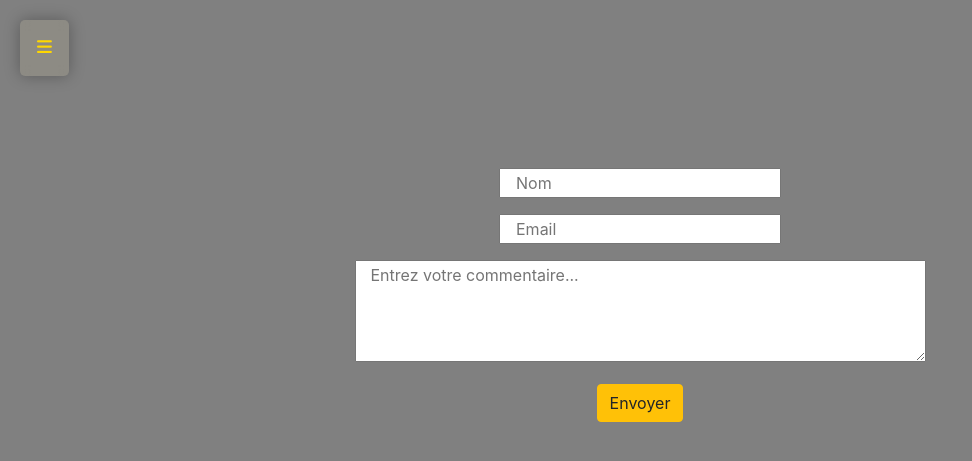
After one commit to emmaleger58/catalogue_alcool, a PHP site: page /contact.php in a window 1280 px wide. The commit adds this page. Shown: the top 461 px of the page, without its empty margins (0-972 px from the left). Run offline with PHP 8.4, Linux system fonts and the light colour scheme; some libraries are stand-ins or nearby versions.

Commit message:
add contact

```diff
--- /dev/null
+++ b/contact.php
@@ -0,0 +1,36 @@
+<?php
+
+include "include/head.php";
+include "form_valid.php";
+include "include/navbar.php";
+?>
+<link rel="stylesheet" href="css/main.css">
+</head>
+<div class="bodyblack container-fluid">
+
+
+  <div class="container d-flex flex-column align-items-center text-light p-4 col-lg-6 col-xs">
+    <form class="form-row d-flex flex-column align-items-center" action="" method="POST">
+
+      <div class="p-2">
+        <input id="nom" class="col" placeholder="Nom" type = "text" name="nom" required pattern="^[A-Za-z '-]+$" maxlength="25">
+
+      </div>
+
+      <div class="p-2">
+        <input id="email" class="col" placeholder="Email" type = "email" name="email" required pattern="^[A-Za-z0-9._%-]+@{1}[A-Za-z0-9.-]+\.{1}[A-Za-z]{2,6}$">
+      </div>
+
+      <div class="p-2">
+        <textarea id="message" class="col" rows="4" cols="60" name="message" placeholder="Entrez votre commentaire..." required></textarea>
+        </div>
+
+        <div class="p-2">
+          <button type="submit" class=" btn btn-warning ">Envoyer</button>
+        </div>
+    </form>
+  </div>
+</div>
+<?php
+
+?>
--- /dev/null
+++ b/form_valid.php
@@ -0,0 +1,42 @@
+<?php
+include "include/config.php";
+
+if (!isset($_POST["nom"]) && !isset($_POST["email"]) && !isset($_POST["message"])){
+
+}
+else {
+  $nom = valid_donnees($_POST["nom"]);
+  $email = valid_donnees($_POST["email"]);
+  $message = valid_donnees($_POST["message"]);
+
+        if (isset($nom) && strlen($nom) <= 20 && preg_match("#^[A-Za-z '-]+$#",$nom) && isset($email) && filter_var($email, FILTER_VALIDATE_EMAIL) && isset($message)){
+
+$to = "y.abran@codeur.online, e.leger@codeur.online, k.nguma@codeur.online";
+$headers = 'From:'.$nom.'<'.$email.'>';
+$subject = "Message de ".$nom."";
+
+            if (mail($to,$subject,$message,$headers)) {
+              echo "
+              <div class='alert alert-primary container text-center' role='alert'>
+                Votre message a bien été envoyé !!
+              </div>";
+
+            }
+            else {
+                echo "Échec de l'envoi de l'email...";
+              }
+
+                }
+        else {
+          // header('Location : contact.php');
+          echo "erreur";
+
+        }
+}
+        function valid_donnees($donnees){
+            $donnees = trim($donnees);
+            $donnees = stripslashes($donnees);
+            $donnees = htmlspecialchars($donnees);
+            return $donnees;
+        }
+?>
--- a/include/navbar.php
+++ b/include/navbar.php
@@ -6,7 +6,7 @@
       <a class="py-4" href="index.php">Accueil</a>
       <a class="py-4" href="beer.php">Nos bières</a>
       <a class="py-4" href="about.php">À propos</a>
-      <a class="py-4" href="#">Contact</a>
+      <a class="py-4" href="contact.php">Contact</a>
       <a class="py-4" href="admin/login.php">Login</a>
       <a class="py-4" href="admin/logout.php">Logout</a>
     </div>
```
